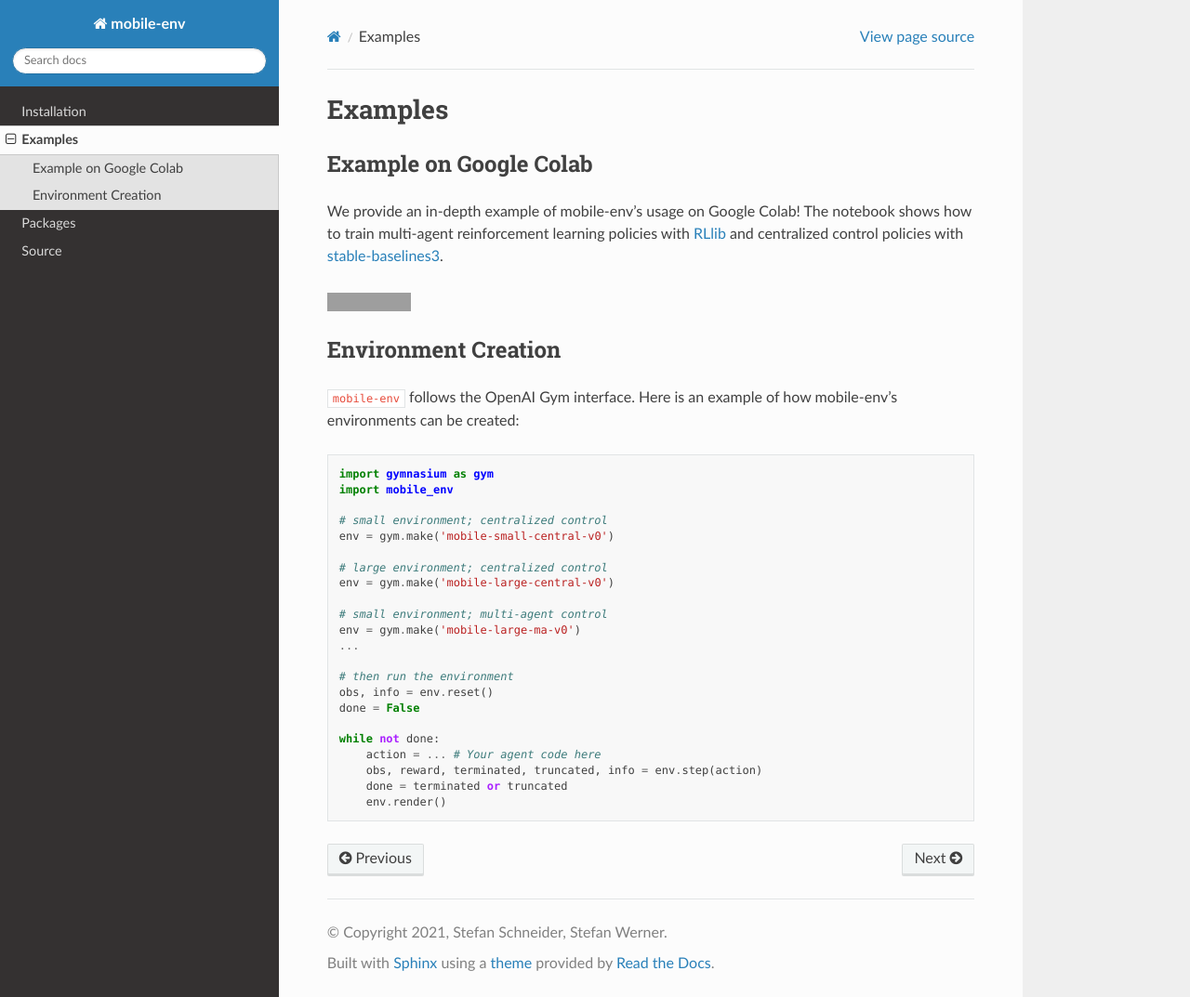
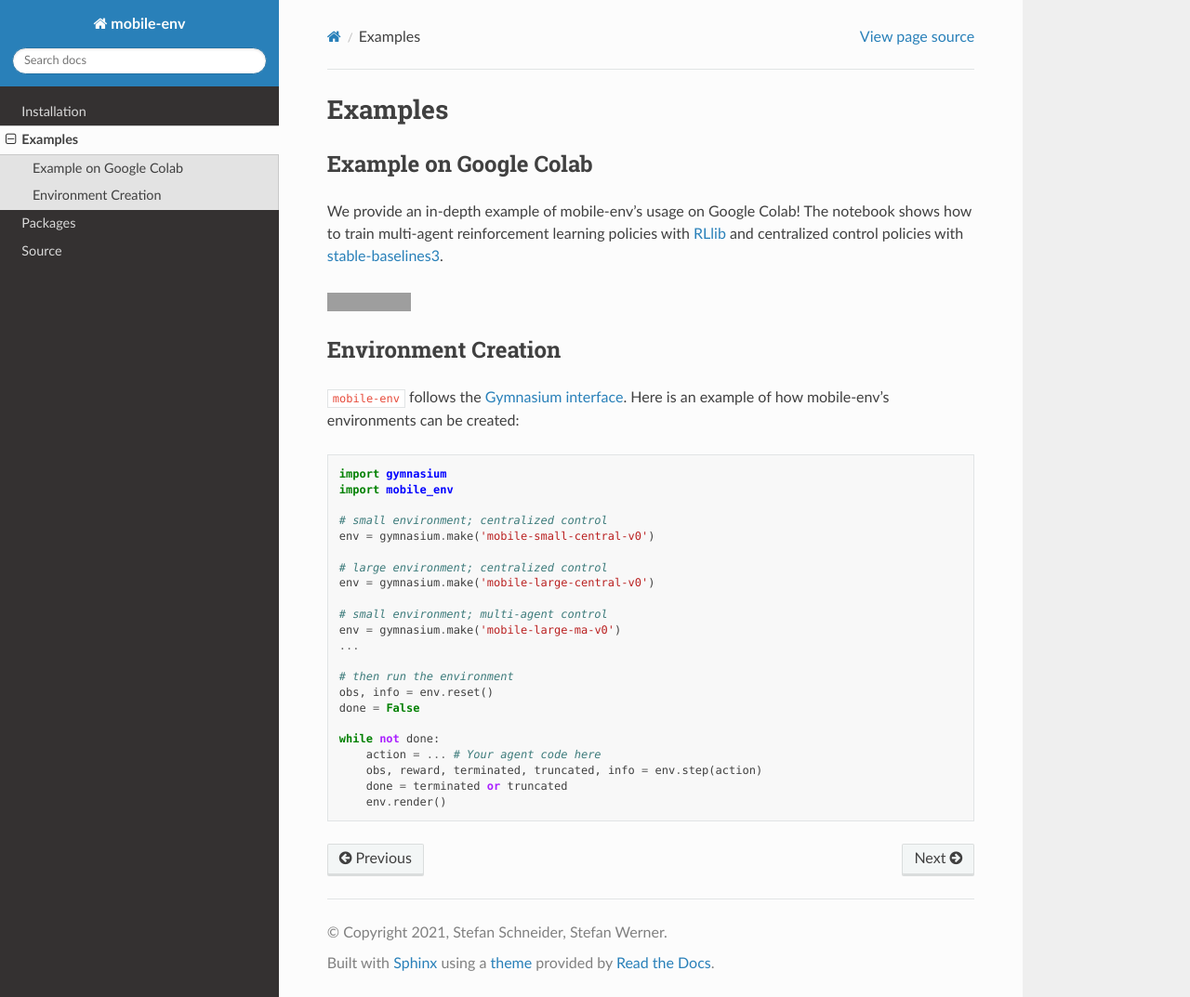
Before and after one commit to stefanbschneider/mobile-env, a Sphinx documentation site: the page built from docs/examples.md, in a window 1280 px wide and 1073 px high. Shown: the whole window at 93% size. Built offline with Sphinx 7.4.7 and the Read the Docs theme 2.0.0, drawn with Linux system fonts in a browser that asks for light colours; grey boxes are pictures that could not be loaded.

Commit message:
Update docs from Gym to Gymnasium (#34)

````diff
--- a/docs/examples.md
+++ b/docs/examples.md
@@ -9,20 +9,20 @@ We provide an in-depth example of mobile-env's usage on Google Colab! The notebo
 [![Open in colab](https://colab.research.google.com/assets/colab-badge.svg)](https://colab.research.google.com/github/stefanbschneider/mobile-env/blob/master/examples/demo.ipynb)
 
 ## Environment Creation
-`mobile-env` follows the OpenAI Gym interface.
+`mobile-env` follows the [Gymnasium interface](https://gymnasium.farama.org/).
 Here is an example of how mobile-env's environments can be created:
 ```python
-import gymnasium as gym
+import gymnasium
 import mobile_env
 
 # small environment; centralized control
-env = gym.make('mobile-small-central-v0')
+env = gymnasium.make('mobile-small-central-v0')
 
 # large environment; centralized control
-env = gym.make('mobile-large-central-v0')
+env = gymnasium.make('mobile-large-central-v0')
 
 # small environment; multi-agent control
-env = gym.make('mobile-large-ma-v0')
+env = gymnasium.make('mobile-large-ma-v0')
 ...
 
 # then run the environment
````
Also changed, not shown: README.md (+7 -6 lines), 3 other files.
